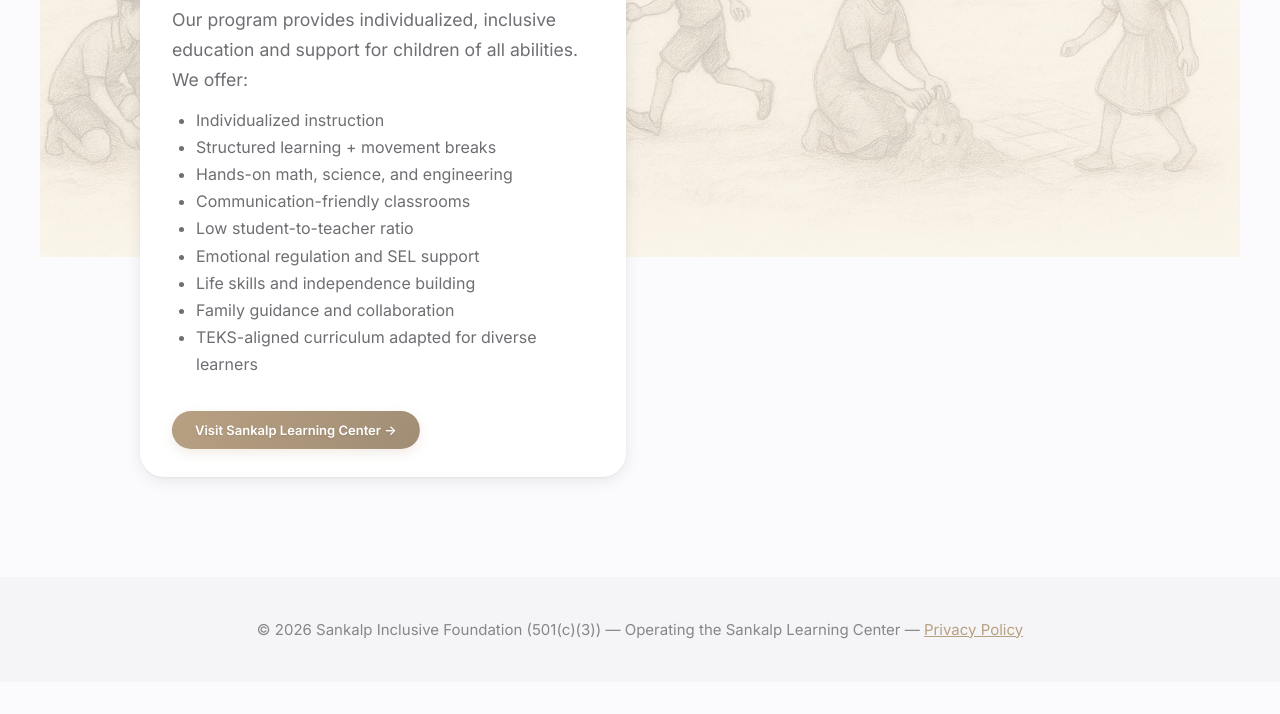
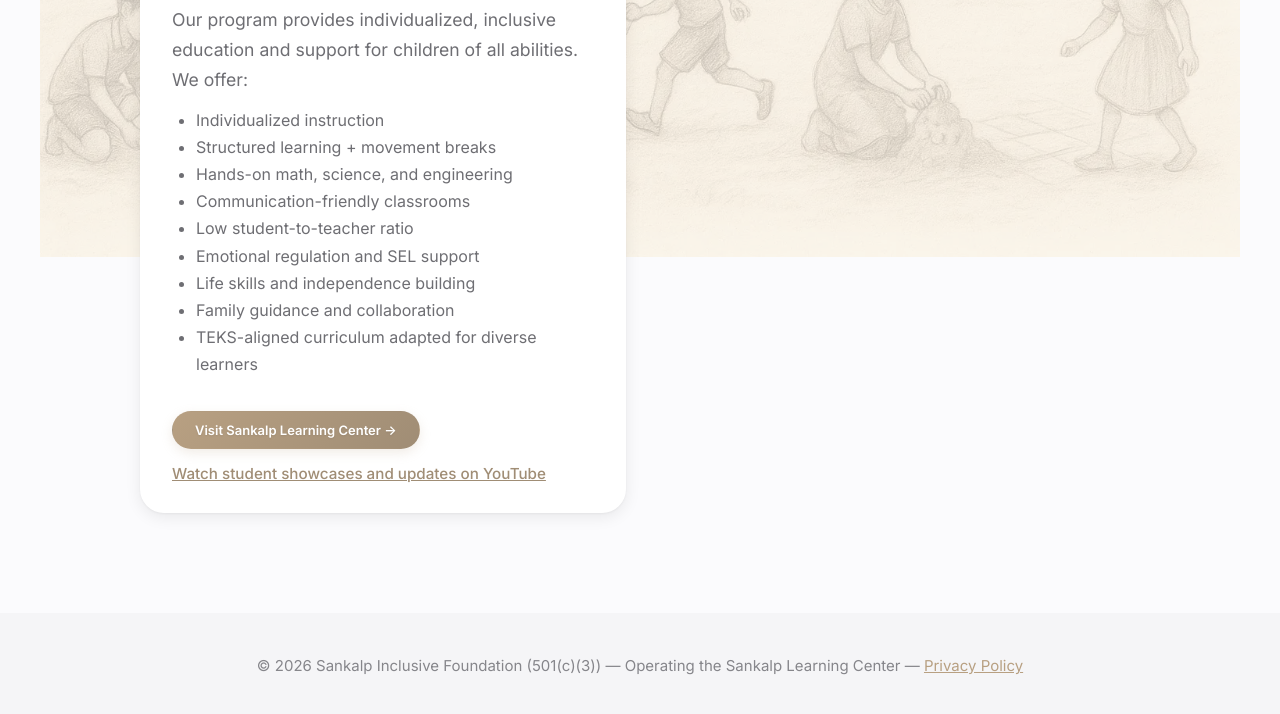
Before and after one commit to sankalpoffice365-source/sankalp-foundation, a plain HTML site: page initiatives.html in a window 1280 px wide. Shown: the part 543-1257 px from the top of the page. Before the commit the page ends 1225 px from the top, so only its background shows below. Drawn offline with Linux system fonts and the light colour scheme.

Commit message:
Link the Learning Center cards to the YouTube channel for student showcases.
Co-authored-by: Cursor <cursoragent@cursor.com>

```diff
--- a/initiatives.html
+++ b/initiatives.html
@@ -60,6 +60,9 @@
           <a href="https://sankalplearning.org" class="btn btn-primary" target="_blank" rel="noopener noreferrer" style="margin-top: 16px;">
             Visit Sankalp Learning Center →
           </a>
+          <p class="muted" style="margin: 14px 0 0; font-size: 0.95rem; line-height: 1.5;">
+            <a href="https://www.youtube.com/@sankalp-learning" target="_blank" rel="noopener noreferrer" style="color: var(--theme-primary-dark); font-weight: 500;">Watch student showcases and updates on YouTube</a>
+          </p>
         </article>
       </div>
     </div>
```
Also changed, not shown: index.html (+3 -0 lines).
